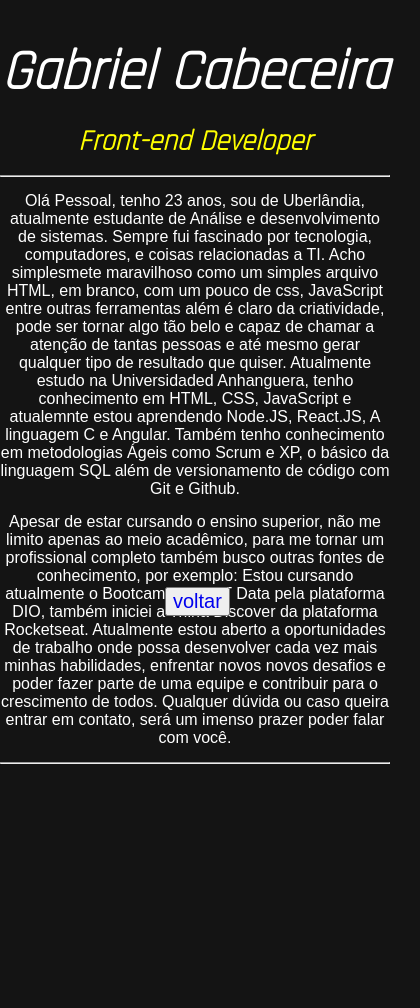
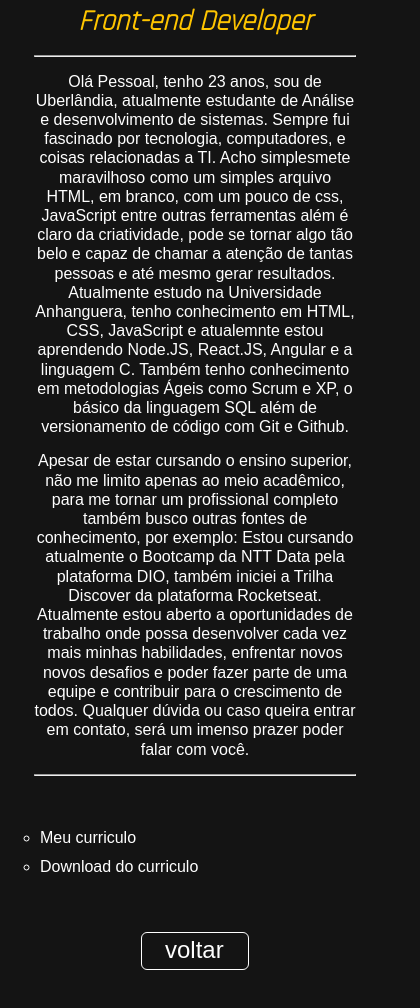
Before and after one commit to Gabriel-Cabeceira/meu-portfolio, a plain HTML site: page about-me.html in a window 390 px wide. Shown: the part 642-1650 px from the top of the page, 420 px wide, since content can reach past the window. Before the commit the page ends 1406 px from the top, so only its background shows below. Drawn offline with Linux system fonts and the light colour scheme.

Commit message:
adicionado responsividade à página 'sobre mim'

```diff
--- a/about-me.css
+++ b/about-me.css
@@ -7,8 +7,11 @@
     margin: 0;
 }
 
+
+
+
+
 /*_____________________//_______________________*/
-
 
 body{ /*configurações do Body*/
     background-color: rgb(20, 20, 20);;
@@ -17,26 +20,42 @@ body{ /*configurações do Body*/
 /*_____________________//_______________________*/
 
 
+
+
+
+
+/*_____________________//_______________________*/
+#main-content{
+    max-width: 1100px;
+    margin: auto;
+}
+/*_____________________//_______________________*/
+
+
+
+
+
+
+/*_____________________//_______________________*/
+
 #about-me{
-    max-width: 1050px;
+    max-width: 1100px;
     font-family: Arial, Helvetica, sans-serif;
-    flex-wrap: wrap-reverse;
-    align-items: center;
+    flex-wrap: wrap-reverse;  /*quebra a linha entre os elementos (boxes)*/
+    align-items: center;    /*Alinha uma box e seu conteúdo ao centro da outra box ao lado*/
     display: flex;
-    justify-content: space-between;
-    margin: auto;
+    justify-content: space-between;  /*justifica o espaçamento das boxes*/
 }
 
 @media(max-width: 1015px){
+
     #about-me{
-        max-width: 800px;
-        margin: auto;
+        padding: 2.1em;
         justify-content: center;
     }
 }
 
 #meu-texto{   /*configurações do campo de texto*/
-    height: 550px;
     width: 550px;
     color: white;
     text-align: center;
@@ -52,11 +71,12 @@ body{ /*configurações do Body*/
     font-size: 1.8em;
     font-family: 'Rajdhani', sans-serif;
     font-style: italic;
-    color: yellow;
+    color: #FFC500;
 }
 
 #meu-texto > p{
     font-size: 1em;
+    line-height: 1.2em;
 }
 
 .margin-bottom{
@@ -67,25 +87,99 @@ body{ /*configurações do Body*/
 
 
 
-#profile-pic{
-    width: 450px;
-}
+
+
+
+/*_____________________//_______________________*/
+
 
 #profile-pic > img{  /*configurações da imagem de perfil*/
     max-width: 450px;
+
 }
 
 /*_____________________//_______________________*/
 
 
 
+
+
+
+/*_____________________//_______________________*/
+
+
+#back-buttom{
+    width: 100px;
+    height: 30px;
+    padding: 3px;
+    margin: auto;
+    cursor: pointer;
+    border: 1px solid white;
+    border-radius: 6px;
+
+}
+
 #botao-voltar{
     text-decoration: none;
+    font-family: Arial, Helvetica, sans-serif;
+    color: white;
     font-size: 1.5em;
+    width: 60px;
+    margin: auto;
 }
 
-#back-buttom{
-    width: 60px;
-    height: 60px;
-    margin: auto;
+#botao-voltar > a{
+    text-decoration: none;
+    font-family: Arial, Helvetica, sans-serif;
+    color: white;
+    font-size: 1em;
 }
+
+#back-buttom:hover{
+    text-shadow: 0px 0px 5px white;
+    box-shadow: 0px 0px 5px white;
+}
+
+/*_____________________//_______________________*/
+
+
+
+
+
+
+/*_____________________//_______________________*/
+
+#curriculo{
+    line-height: 1.8em;
+    padding-bottom: 50px;
+    font-family: Arial, Helvetica, sans-serif;
+}
+
+#curriculo > ul {
+    list-style: circle;
+    color: white;
+}
+
+#curriculo > ul > li > a{
+    text-decoration: none;
+    color: white;
+}
+
+#curriculo > ul > li > a:hover{
+    text-shadow: 0px 0px 8px white;
+}
+
+/*_____________________//_______________________*/
+
+
+
+
+
+
+/*_____________________//_______________________*/
+
+#rodape{
+    height: 300px;
+}
+
+/*_____________________//_______________________*/
--- a/about-me.html
+++ b/about-me.html
@@ -9,28 +9,47 @@
 </head>
 <body>
 
-    <section id="about-me">
+    <main id="main-content"> <!--Box principal do conteúdo-->
+        <section id="about-me"> <!--Seção sobre mim-->
+            <section id="meu-texto"> <!--Campo do texto sobre mim-->
+                <h1 class="margin-bottom">Gabriel Cabeceira</h1>
+                <h2 class="margin-bottom">Front-end Developer</h2>
+                <hr class="margin-bottom">
 
-        <section id="meu-texto">
-            <h1 class="margin-bottom">Gabriel Cabeceira</h1>
-            <h2 class="margin-bottom">Front-end Developer</h2>
-            <hr class="margin-bottom">
+                <p class="margin-bottom">Olá Pessoal, tenho 23 anos, sou de Uberlândia, atualmente estudante de Análise e desenvolvimento de sistemas. Sempre fui fascinado por tecnologia, computadores, e coisas relacionadas a TI. Acho simplesmete maravilhoso como um simples arquivo HTML, em branco, com um pouco de css, JavaScript entre outras ferramentas além é claro da criatividade, pode se tornar algo tão belo e capaz de chamar a atenção de tantas pessoas e até mesmo gerar resultados. Atualmente estudo na Universidade Anhanguera, tenho conhecimento em HTML, CSS, JavaScript e atualemnte estou aprendendo Node.JS, React.JS, Angular e a linguagem C. Também tenho conhecimento em metodologias Ágeis como Scrum e XP, o básico da linguagem SQL além de versionamento de código com Git e Github.</p>
+                <p class="margin-bottom">Apesar de estar cursando o ensino superior, não me limito apenas ao meio acadêmico, para me tornar um profissional completo também busco outras fontes de conhecimento, por exemplo: Estou cursando atualmente o Bootcamp da NTT Data pela plataforma DIO, também iniciei a Trilha Discover da plataforma Rocketseat. Atualmente estou aberto a oportunidades de trabalho onde possa desenvolver cada vez mais minhas habilidades, enfrentar novos novos desafios e poder fazer parte de uma equipe e contribuir para o crescimento de todos. Qualquer dúvida ou caso queira entrar em contato, será um imenso prazer poder falar com você.</p>
+                <hr class="margin-bottom">
+            </section>
 
-            <p class="margin-bottom">Olá Pessoal, tenho 23 anos, sou de Uberlândia, atualmente estudante de Análise e desenvolvimento de sistemas. Sempre fui fascinado por tecnologia, computadores, e coisas relacionadas a TI. Acho simplesmete maravilhoso como um simples arquivo HTML, em branco, com um pouco de css, JavaScript entre outras ferramentas além é claro da criatividade, pode ser tornar algo tão belo e capaz de chamar a atenção de tantas pessoas e até mesmo gerar qualquer tipo de resultado que quiser. Atualmente estudo na Universidaded Anhanguera, tenho conhecimento em HTML, CSS, JavaScript e atualemnte estou aprendendo Node.JS, React.JS, A linguagem C e Angular. Também tenho conhecimento em metodologias Ágeis como Scrum e XP, o básico da linguagem SQL além de versionamento de código com Git e Github.</p>
-
-            <p class="margin-bottom">Apesar de estar cursando o ensino superior, não me limito apenas ao meio acadêmico, para me tornar um profissional completo também busco outras fontes de conhecimento, por exemplo: Estou cursando atualmente o Bootcamp da NTT Data pela plataforma DIO, também iniciei a Trilha Discover da plataforma Rocketseat. Atualmente estou aberto a oportunidades de trabalho onde possa desenvolver cada vez mais minhas habilidades, enfrentar novos novos desafios e poder fazer parte de uma equipe e contribuir para o crescimento de todos. Qualquer dúvida ou caso queira entrar em contato, será um imenso prazer poder falar com você.</p>
-
-            <hr class="margin-bottom">
+            <section id="profile-pic"> <!--Minha foto de perfil-->
+                <picture>
+                    <source media="(max-width: 520px)" srcset="imagens/gabriel-cabeceira-300px.png" type="image/png"> <!--Seleciona a imagem de acordo com o tamanho da resolução-->
+                    <img src="imagens/gabriel-cabeceira-500px.png" alt="Gabriel Cabeceira">
+                </picture>
+            </section>
         </section>
 
 
-        <section id="profile-pic">
-            <img src="imagens/gabriel-cabeceira-500px.png" alt="Gabriel Cabeceira">
+        <section id="curriculo"> <!--seção do meu currículo-->
+            <ul>
+                <li><a class="meu-curriculo" href="arquivos/Currículo Gabriel Cabeceira.pdf" target="_blank" >Meu curriculo</a></li> <!--Abre o curriculo em outra pág-->
+
+                <li><a class="meu-curriculo" download="Currículo Gabriel Cabeceira.pdf" type="application/pdf" href="arquivos/Currículo Gabriel Cabeceira.pdf">Download do curriculo</a></li> <!--Faz o download do currículo-->
+            </ul>
         </section>
 
-    </section>
+        <section id="back-buttom"> <!--Botão para voltar-->
+            <section id="botao-voltar">
+                <a href="index.html">voltar</a>
+            </section>
+        </section>
 
-    <section id="back-buttom"><button><a id="botao-voltar" href="index.html">voltar</a></button></section>
+
+    </main>
+
+    <footer id="rodape">
+
+    </footer>
 
 
 </body>
--- a/style.css
+++ b/style.css
@@ -51,14 +51,17 @@
 
 #btn-1:hover{  /*animação de acender o botão ao passar o mouse por cima*/
     background-color: rgba(80, 80, 80, 0.425);
+    text-shadow: 0px 0px 4px white;
 }
 
 #btn-2:hover{  /*animação de acender o botão ao passar o mouse por cima*/
     background-color: rgba(80, 80, 80, 0.425);
+    text-shadow: 0px 0px 4px white;
 }
 
 #btn-3:hover{  /*animação de acender o botão ao passar o mouse por cima*/
     background-color: rgba(80, 80, 80, 0.425);
+    text-shadow: 0px 0px 4px white;
 }
 
 .btn-config{  /*Configuração geral dos botões na barra de navegação por Classe*/
```
Also changed, not shown: imagens/gabriel-cabeceira-300px.png (added), 1 other file.
